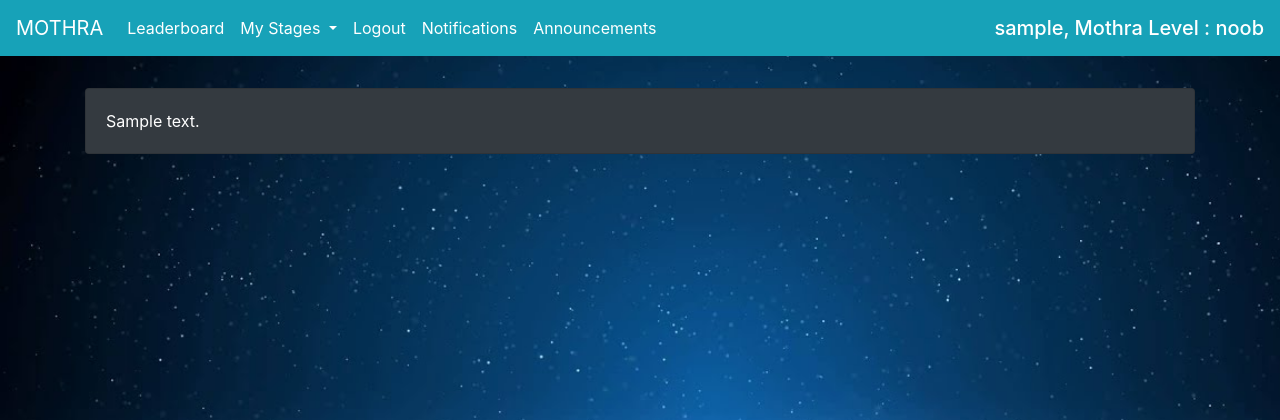
After one commit to appy79/vMothra, a Flask app: page /announcements in a window 1280 px wide. The commit adds this page. Shown: the top 420 px of the page. Run offline with Flask 2, Linux system fonts and the light colour scheme; a user stored in the database is signed in; tables that the repository leaves empty hold one stand-in row (values such as "Sample post").

Commit message:
Platform core work Finished

```diff
--- a/mothra/challenges/views.py
+++ b/mothra/challenges/views.py
@@ -1,8 +1,9 @@
 from flask import render_template, request, Blueprint, redirect, url_for, flash, abort
 from flask_login import current_user, login_required
 from mothra import db
-from mothra.models import User, Submission, Attempts, Answer
+from mothra.models import User, Submission, Attempts, Answer, Notification, Announcement
 from mothra.forms import SubmissionForm
+from sqlalchemy import desc
 
 
 challenges = Blueprint('challenges', __name__)
@@ -29,6 +30,26 @@ def sub(form):
     submission=Submission(ans=ans, sub=sub, correct=correct)
     db.session.add(submission)
     db.session.commit()
+
+
+# MESSAGING
+
+@challenges.route('/notifications')
+@login_required
+def notifications():
+    notifs=Notification.query.filter_by(uid=current_user.id).all()
+    notifs.reverse()
+    return render_template('notifications.html', notifs=notifs)
+
+
+@challenges.route('/announcements')
+@login_required
+def announcements():
+    ancmts=Announcement.query.all()
+    ancmts.reverse()
+    return render_template('announcements.html', ancmts=ancmts)
+
+
 
 
 #CHALLENGE ROUTES
--- a/mothra/forms.py
+++ b/mothra/forms.py
@@ -43,3 +43,8 @@ class SubmissionForm(FlaskForm):
 class ReviewForm(FlaskForm):
     review =RadioField('Review', choices=['Reject', 'Accept'])
     submit = SubmitField('Submit')
+
+
+class AnnounceForm(FlaskForm):
+    message = StringField('Announcement', validators=[DataRequired()])
+    submit = SubmitField('Submit')
--- /dev/null
+++ b/mothra/templates/announcements.html
@@ -0,0 +1,12 @@
+{% extends "base.html" %}
+{% block content %}
+  <div class="container">
+    {% for ancmt in ancmts %}
+      <div class="card bg-dark" style="margin-top:2%">
+        <div class="card-body">
+          {{ancmt.message}}
+        </div>
+      </div>
+    {% endfor %}
+  </div>
+{% endblock %}
--- a/mothra/templates/base.html
+++ b/mothra/templates/base.html
@@ -35,6 +35,12 @@
           <li class="nav-item active">
             <a class="nav-link" href="{{url_for('logout')}}">Logout</a>
           </li>
+          <li class="nav-item active">
+            <a class="nav-link" href="{{url_for('challenges.notifications')}}">Notifications</a>
+          </li>
+          <li class="nav-item active">
+            <a class="nav-link" href="{{url_for('challenges.announcements')}}">Announcements</a>
+          </li>
           {% if current_user.user_type=='Godzilla' %}
           <li class="nav-item active">
             <a class="nav-link" href="{{url_for('godzilla.admin_dash')}}">Admin</a>
--- a/mothra/templates/chal_4.html
+++ b/mothra/templates/chal_4.html
@@ -3,7 +3,7 @@
 
 <div class="container">
   <div class="text-center">
-    <h1>The Amateur Upgrade</h1>
+    <h1>The Average Upgrade</h1>
     <a href="https://www.amazon.in/Premium-Eau-de-cologne-100ml/dp/B01MRXBKZA" class="btn btn-danger btn-lg active btn-block chal_4" target="_blank" role="button" aria-pressed="true">Go here</a>
   </div>
 
--- a/mothra/templates/home.html
+++ b/mothra/templates/home.html
@@ -8,7 +8,7 @@
   </div>
   <div class="col-sm">
     <div class="text-center">
-      <img class="img-fluid" style="margin-top:-9%" src="{{ url_for('static', filename='img/wip.gif') }}" alt="">
+      <img class="img-fluid" src="{{ url_for('static', filename='img/wip.gif') }}" alt="">
     </div>
   </div>
   <div class="col-sm text-center">
```
Also changed, not shown: mothra/godzilla/views.py (+23 -2 lines), mothra/templates/admin_dash.html (+4 -4 lines), mothra/templates/announce.html (added, +15 -0 lines), mothra/templates/notifications.html (added, +12 -0 lines), requirements.txt (added, +58 -0 lines).
